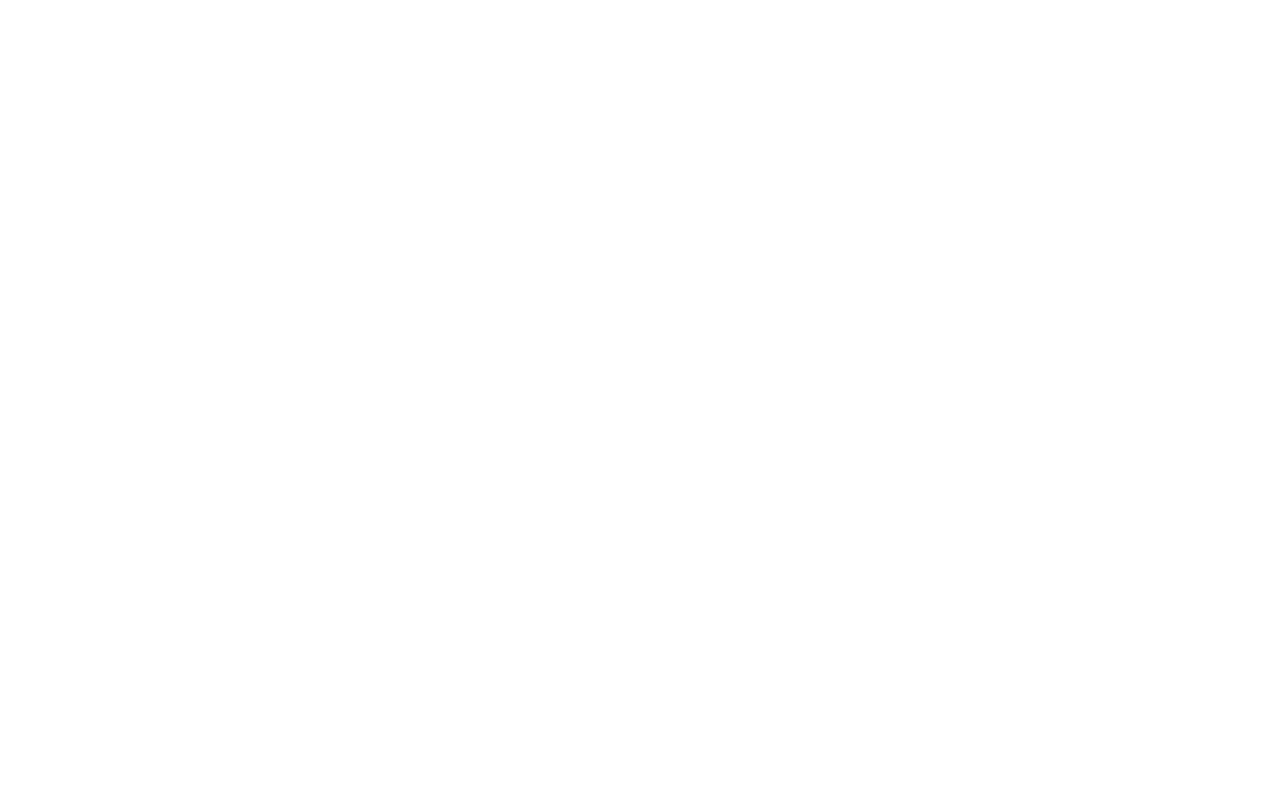
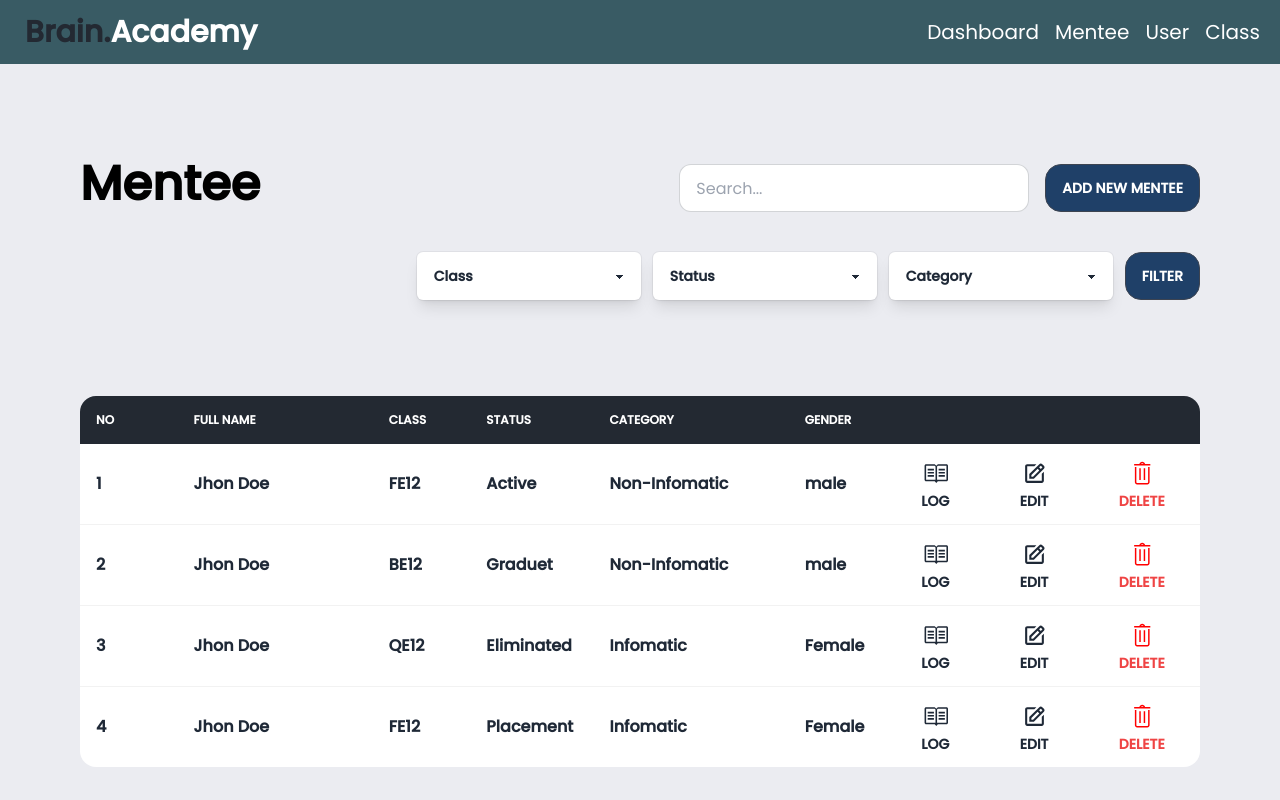
Before and after one commit to ALTA-PROJECT2-GROUP4/DashboardQ-FE, a React (Vite) app: page /mentee in a window 1280 px wide. Before the commit this address had no page. Built offline with nearby package versions, Linux system fonts and the light colour scheme; a web font is replaced by a local one; what prettier-plugin-tailwindcss would draw is missing.

Commit message:
feat: add slicing MenteeList and added router for this page

```diff
--- a/src/main.tsx
+++ b/src/main.tsx
@@ -3,12 +3,12 @@
 import React from "react";
 
 import App from "./routes/App";
-import UserList from "./pages/UserList";
+import MenteeList from "./pages/MenteeList";
 
 import "./styles/index.css";
 
 ReactDOM.createRoot(document.getElementById("root") as HTMLElement).render(
   <React.StrictMode>
-    <App />
+    <MenteeList />
   </React.StrictMode>
 );
--- /dev/null
+++ b/src/pages/MenteeList.tsx
@@ -0,0 +1,187 @@
+import React from "react";
+
+import Layout from "../components/Layout";
+import Navbar from "../components/Navbar";
+
+import { BiEdit } from "react-icons/bi";
+import { TfiTrash } from "react-icons/tfi";
+import { GoBook } from "react-icons/go";
+
+const MenteeList = () => {
+  return (
+    <Layout>
+      <Navbar />
+      <div className="-mt-16 flex flex-col p-20">
+        <h2 className="mt-20 text-5xl font-semibold text-[#000000]">Mentee</h2>
+        <div className="-mt-11 flex flex-wrap justify-end space-x-4">
+          <div className="form-control">
+            <input
+              type="text"
+              placeholder="Search..."
+              className="input-bordered input rounded-xl text-black"
+            />
+          </div>
+          <button className="btn rounded-2xl bg-[#1F4068]">
+            Add New Mentee
+          </button>
+        </div>
+        <div className="mt-10 flex flex-wrap justify-end space-x-3">
+          <select className="select w-1/5 max-w-xs rounded-md bg-white py-1 text-base shadow-lg ring-1 ring-black ring-opacity-5 focus:outline-none sm:text-sm">
+            <option disabled selected>
+              Class
+            </option>
+            <option>FE12</option>
+            <option>BE10</option>
+            <option>QE8</option>
+          </select>
+          <select className="select w-1/5 max-w-xs rounded-md bg-white py-1 text-base shadow-lg ring-1 ring-black ring-opacity-5 focus:outline-none sm:text-sm">
+            <option disabled selected>
+              Status
+            </option>
+            <option>Placement</option>
+            <option>Active</option>
+            <option>Eliminated</option>
+          </select>
+          <select className="select w-1/5 max-w-xs rounded-md bg-white py-1 text-base shadow-lg ring-1 ring-black ring-opacity-5 focus:outline-none sm:text-sm">
+            <option disabled selected>
+              Category
+            </option>
+            <option>Infomatics</option>
+            <option>Non-Informatics</option>
+          </select>
+          <button className="btn rounded-2xl bg-[#1F4068]">Filter</button>
+        </div>
+        <div className="mt-24 overflow-x-auto">
+          <table className="table w-full">
+            {/* head */}
+            <thead>
+              <tr>
+                <th className="w-1/12 bg-[#232932] text-white">No</th>
+                <th className="w-2/12 bg-[#232932] text-white">Full Name</th>
+                <th className="w-1/12 bg-[#232932] text-white">Class</th>
+                <th className="w-1/12 bg-[#232932] text-white">Status</th>
+                <th className="w-2/12 bg-[#232932] text-white">Category</th>
+                <th className="w-1/12 bg-[#232932] text-white">Gender</th>
+                <th className="w-1/12 bg-[#232932] text-white"></th>
+                <th className="w-1/12 bg-[#232932] text-white"></th>
+                <th className="w-1/12 bg-[#232932] text-white"></th>
+              </tr>
+            </thead>
+            <tbody>
+              {/* row 1 */}
+              <tr className="font-semibold">
+                <th>1</th>
+                <td>Jhon Doe</td>
+                <td>FE12</td>
+                <td>Active</td>
+                <td>Non-Infomatic</td>
+                <td>male</td>
+                <td>
+                  <button className="btn-ghost btn gap-2">
+                    <GoBook size={25}/>
+                    Log
+                  </button>
+                </td>
+                <td>
+                  <button className="btn-ghost btn gap-2">
+                    <BiEdit size={25} />
+                    Edit
+                  </button>
+                </td>
+                <td>
+                  <button className="btn-ghost btn gap-2 text-red-500">
+                    <TfiTrash color="red" size={25} />
+                    Delete
+                  </button>
+                </td>
+              </tr>
+              {/* row 2 */}
+              <tr className="font-semibold">
+                <th>2</th>
+                <td>Jhon Doe</td>
+                <td>BE12</td>
+                <td>Graduet</td>
+                <td>Non-Infomatic</td>
+                <td>male</td>
+                <td>
+                  <button className="btn-ghost btn gap-2">
+                    <GoBook size={25}/>
+                    Log
+                  </button>
+                </td>
+                <td>
+                  <button className="btn-ghost btn gap-2">
+                    <BiEdit size={25} />
+                    Edit
+                  </button>
+                </td>
+                <td>
+                  <button className="btn-ghost btn gap-2 text-red-500">
+                    <TfiTrash color="red" size={25} />
+                    Delete
+                  </button>
+                </td>
+              </tr>
+              {/* row 3 */}
+              <tr className="font-semibold">
+                <th>3</th>
+                <td>Jhon Doe</td>
+                <td>QE12</td>
+                <td>Eliminated</td>
+                <td>Infomatic</td>
+                <td>Female</td>
+                <td>
+                  <button className="btn-ghost btn gap-2">
+                    <GoBook size={25}/>
+                    Log
+                  </button>
+                </td>
+                <td>
+                  <button className="btn-ghost btn gap-2">
+                    <BiEdit size={25} />
+                    Edit
+                  </button>
+                </td>
+                <td>
+                  <button className="btn-ghost btn gap-2 text-red-500">
+                    <TfiTrash color="red" size={25} />
+                    Delete
+                  </button>
+                </td>
+              </tr>
+              {/* row 4 */}
+              <tr className="font-semibold">
+                <th>4</th>
+                <td>Jhon Doe</td>
+                <td>FE12</td>
+                <td>Placement</td>
+                <td>Infomatic</td>
+                <td>Female</td>
+                <td>
+                  <button className="btn-ghost btn gap-2">
+                    <GoBook size={25}/>
+                    Log
+                  </button>
+                </td>
+                <td>
+                  <button className="btn-ghost btn gap-2">
+                    <BiEdit size={25} />
+                    Edit
+                  </button>
+                </td>
+                <td>
+                  <button className="btn-ghost btn gap-2 text-red-500">
+                    <TfiTrash color="red" size={25} />
+                    Delete
+                  </button>
+                </td>
+              </tr>
+            </tbody>
+          </table>
+        </div>
+      </div>
+    </Layout>
+  );
+};
+
+export default MenteeList;
--- a/src/routes/App.tsx
+++ b/src/routes/App.tsx
@@ -4,6 +4,7 @@
 import LandingPage from "../pages/LandingPage";
 import Dashboard from "../pages/Dashboard";
 import UserList from "../pages/UserList";
+import MenteeList from "../pages/MenteeList";
 
 const App = () => {
   return (
@@ -12,6 +13,7 @@
       <Route path="/" element={<Dashboard />}/>
       <Route path="/landingpage" element={<LandingPage />}/>
       <Route path="/user" element={<UserList />}/>
+      <Route path="/mentee" element={<MenteeList />}/>
     </Routes>
     </BrowserRouter>
   )
```
